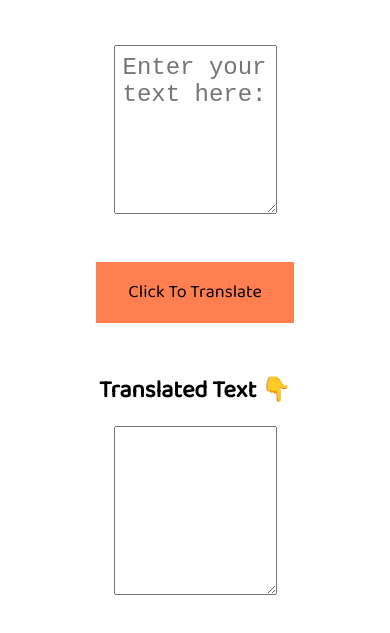
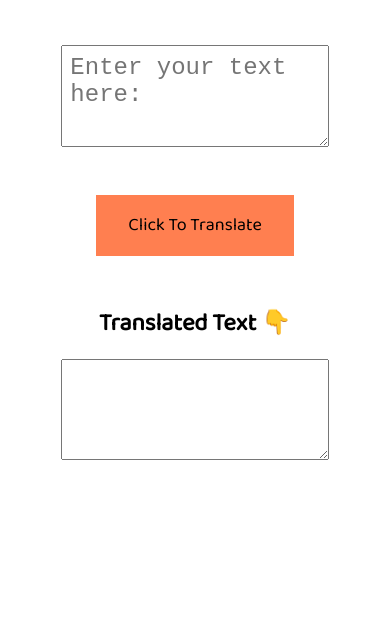
Before and after one commit to IImRan007/minion-languagae-translator, a plain HTML site: page index.html in a window 390 px wide. Shown: the part 87-720 px from the top of the page. Drawn offline with Linux system fonts and the light colour scheme.

Commit message:
update: style

```diff
--- a/style.css
+++ b/style.css
@@ -43,3 +43,10 @@ body {
   cursor: pointer;
   font-family: "Baloo Bhai 2", cursive;
 }
+
+@media screen and (max-width: 414px) {
+  #text-input {
+    width: 82%;
+    height: 12vh;
+  }
+}
```
